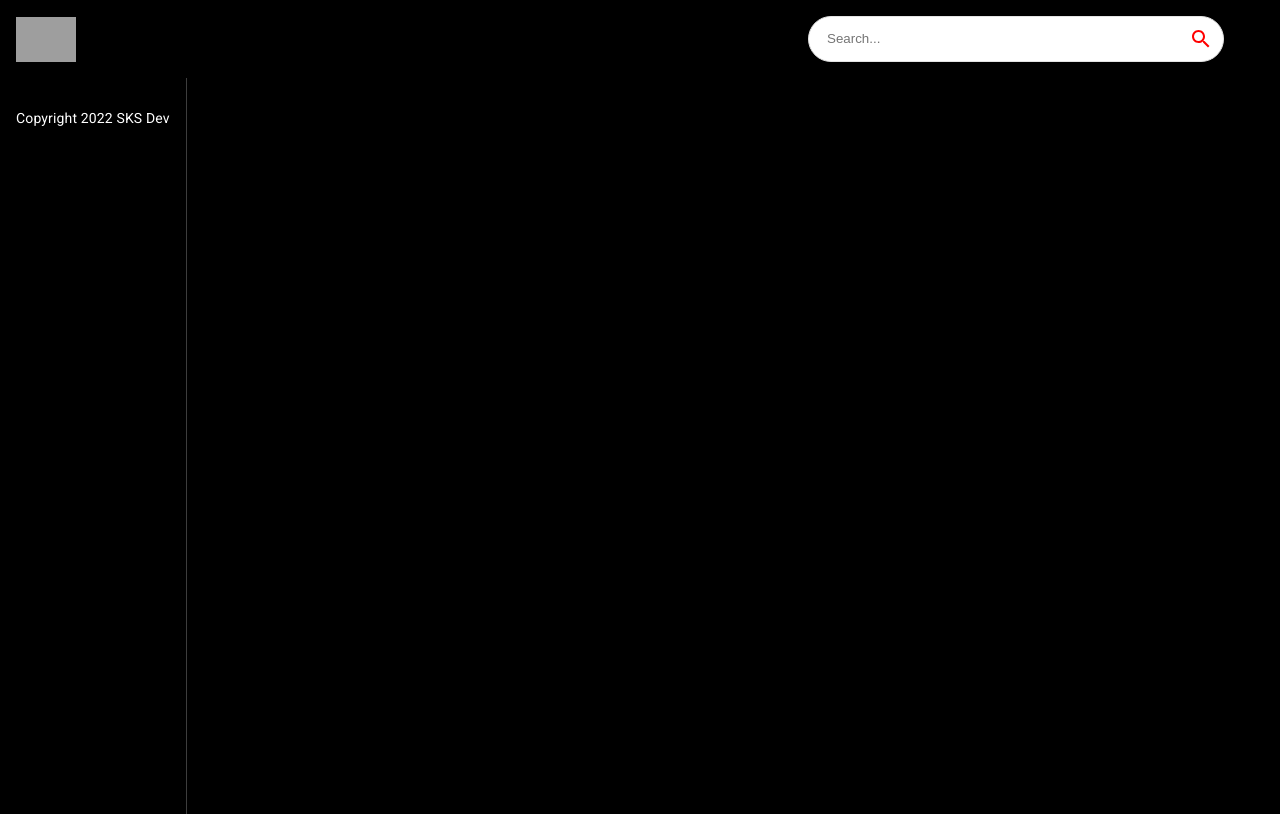
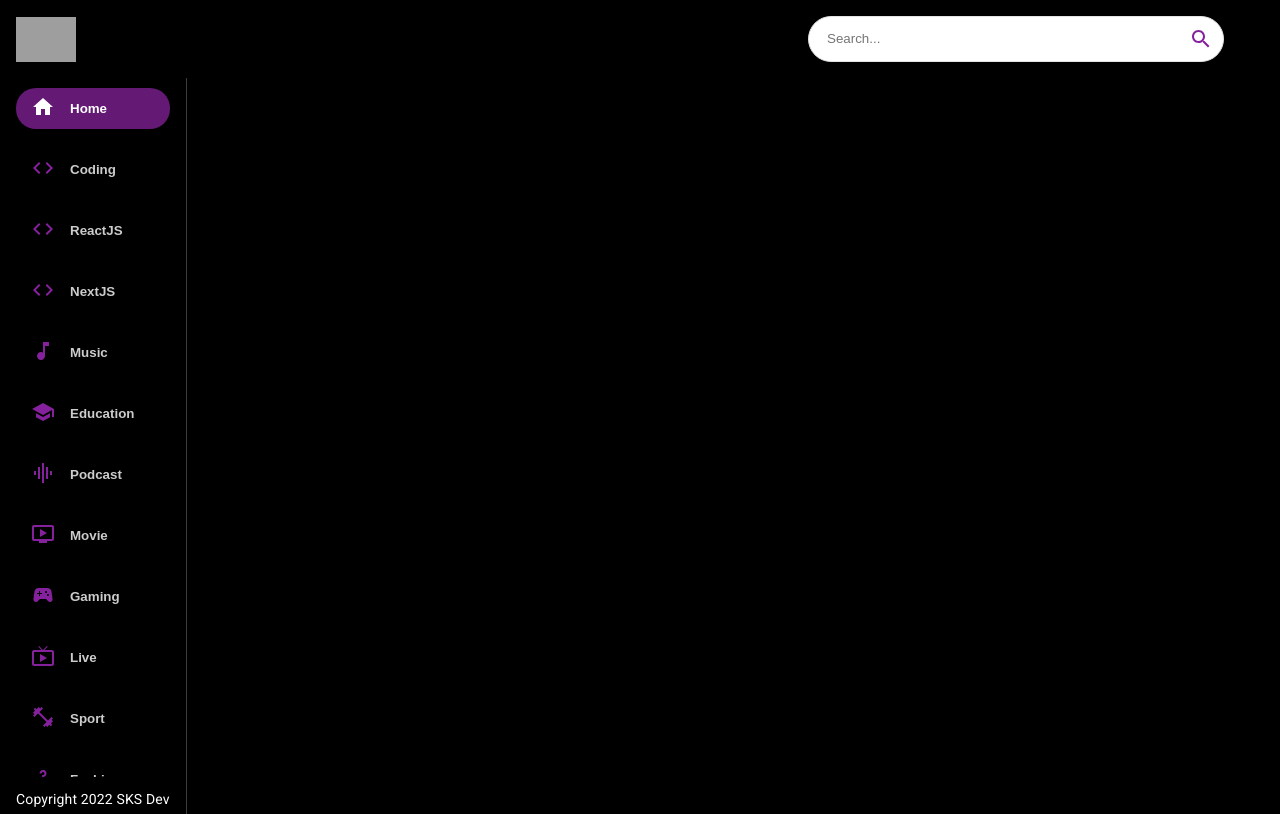
Before and after one commit to UKnow-IKnow/Just_like_Utube, a React (Create React App) app: page / in a window 1280 px wide. Built offline with nearby package versions, Linux system fonts and the light colour scheme; grey boxes are pictures that could not be loaded.

Commit message:
Design Sidebar

```diff
--- a/src/components/Feed.js
+++ b/src/components/Feed.js
@@ -1,5 +1,6 @@
 import { useState, useEffect} from 'react'
 import { Box, Stack, Typography } from '@mui/material'
+import  Sidebar from './Sidebar'
 
 const Feed = () => {
   return (
@@ -9,7 +10,7 @@
         borderRight: '1px solid #3d3d3d',
         px: { sx: 0, md:2 }
       }}>
-        Sidebar
+        <Sidebar />
 
         <Typography className='copyright'
           variant='body2'
--- a/src/components/SearchBar.js
+++ b/src/components/SearchBar.js
@@ -22,7 +22,7 @@
             value=""
             onChange={() => {}}
         />
-        <IconButton type='submit' sx={{ p:'10px', color:'red' }}>
+        <IconButton type='submit' sx={{ p:'10px', color: '#85219C' }}>
             <Search />
         </IconButton>
     </Paper>
--- /dev/null
+++ b/src/components/Sidebar.js
@@ -0,0 +1,44 @@
+import React from 'react'
+import { Stack } from '@mui/material'
+import { categories } from '../utils/constants'
+
+
+const selectedCategory = 'Home'
+
+const Sidebar = () => {
+  return (
+    <Stack
+        direction='row'
+        sx={{
+            overflow: "auto",
+            height: {sx: 'auto', md: '95%' },
+            flexDirection: { md: "column"}
+        }}
+    >
+        {categories.map((category) => (
+            <button
+                className='category-btn'
+                style={{
+                    background: category.name ===
+                    selectedCategory && '#641975',
+                    color: 'white'
+                }}
+                key={category.name}
+            >
+                <span
+                    style={{ color: category.name === selectedCategory ? 'white' : '#85219C', marginRight: '15px'}}
+                >
+                    {category.icon}
+                </span>
+                <span
+                    style={{ opacity: category.name === selectedCategory ? '1' : '0.8'}}
+                >
+                    {category.name}
+                </span>
+            </button>
+        ))}
+    </Stack>
+  )
+}
+
+export default Sidebar
--- a/src/components/index.js
+++ b/src/components/index.js
@@ -4,3 +4,4 @@
 export{ default as ChannelDetail } from './ChannelDetail'
 export{ default as SearchFeed } from './SearchFeed'
 export{ default as SearchBar } from './SearchBar'
+export{ default as Sidebar } from './Sidebar'
--- a/src/index.css
+++ b/src/index.css
@@ -26,7 +26,7 @@
 }
 
 .category-btn:hover {
-  background-color: #FC1503 !important;
+  background-color: #85219C !important;
   color: white !important;
 }
 
--- a/src/utils/constants.js
+++ b/src/utils/constants.js
@@ -15,8 +15,7 @@
 export const logo = 'https://i.ibb.co/s9Qys2j/logo.png';
 
 export const categories = [
-  { name: 'New', icon: <HomeIcon />, },
-  { name: 'JS Mastery', icon: <CodeIcon />, },
+  { name: 'Home', icon: <HomeIcon />, },
   { name: 'Coding', icon: <CodeIcon />, },
   { name: 'ReactJS', icon: <CodeIcon />, },
   { name: 'NextJS', icon: <CodeIcon />, },
```
